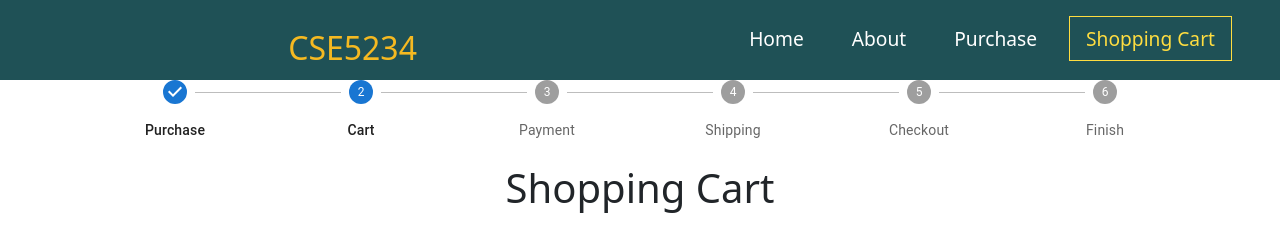
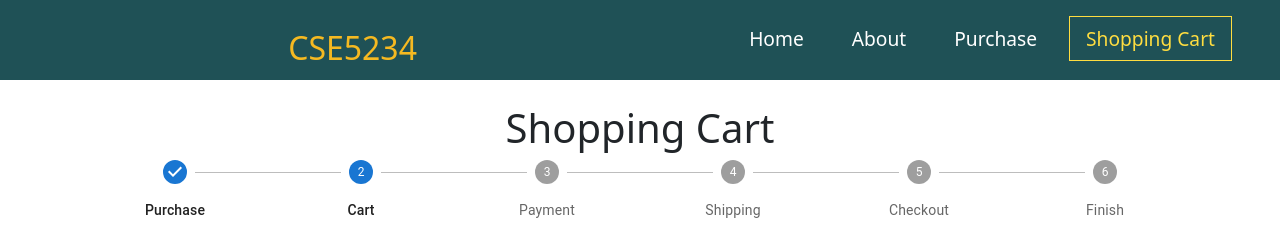
Before and after one commit to Jiuyue1999/my-app, a React (Create React App) app: page /cart in a window 1280 px wide. Shown: the top 248 px of the page. Built offline with nearby package versions, Linux system fonts and the light colour scheme.

Commit message:
update cart

```diff
--- a/src/components/cart.js
+++ b/src/components/cart.js
@@ -22,12 +22,12 @@ function Cart() {
 
   return (
     <div className="container">
+
+      <h1 className="mt-4">Shopping Cart</h1>
       <StepProgressBar
         currentStep={1}
         steps={steps}
       />
-      <h1 className="mt-4">Shopping Cart</h1>
-
       <ul className="list-group">
         {cartItems.map((item, index) => (
           <li key={index} className="list-group-item">
```
